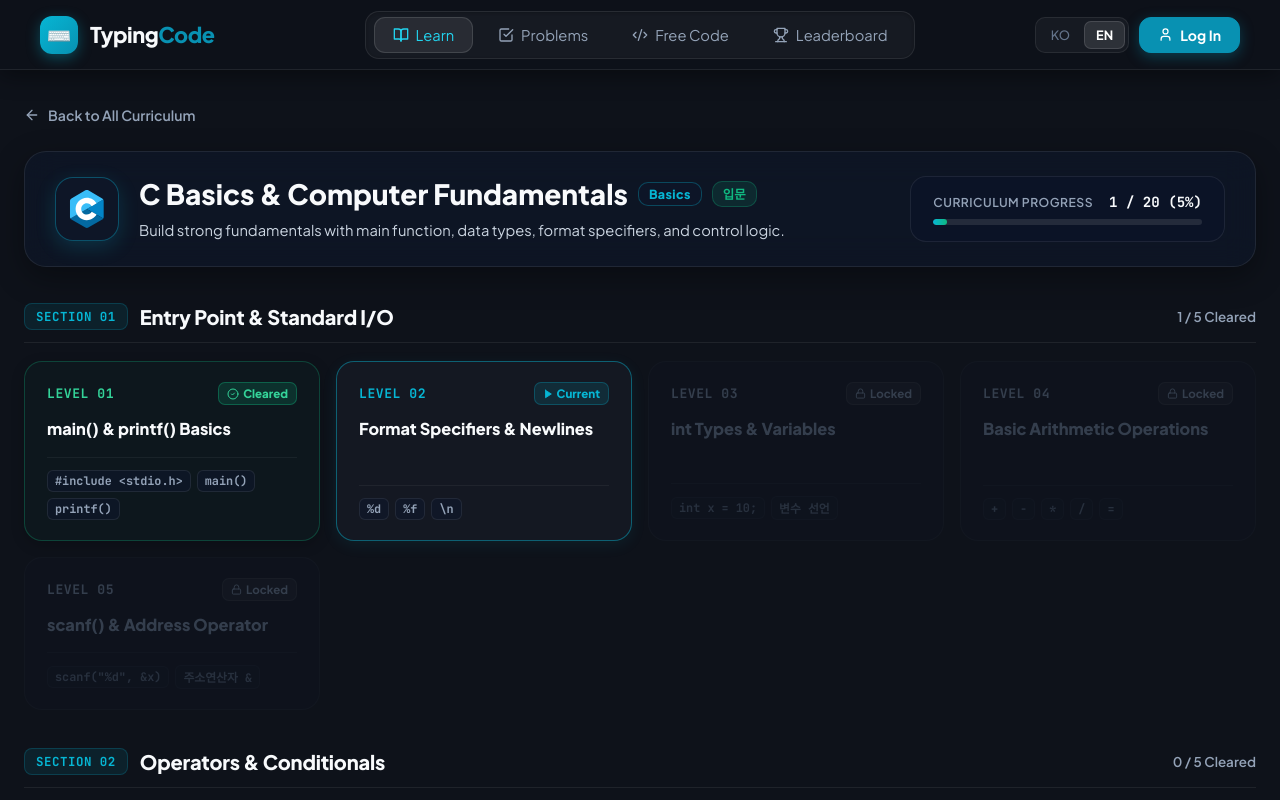
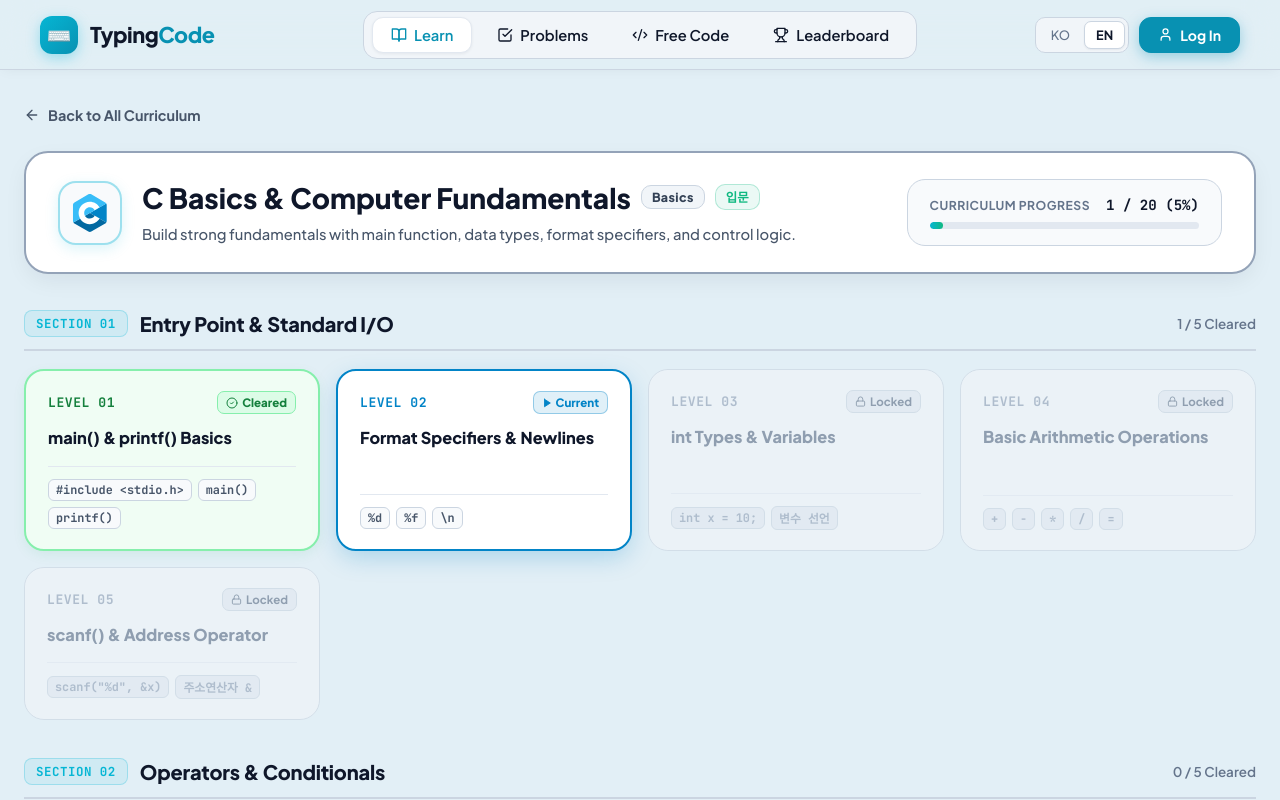
Before and after one commit to iurazilland/TypingCodeV2, a Next.js app: page /practice/c in a window 1280 px wide. Shown: the top 800 px of the page. Built offline with nearby package versions, Linux system fonts and the light colour scheme.

Commit message:
style: apply soft ice-cyan matte theme to languages and level selection pages

```diff
--- a/src/app/practice/[language]/page.tsx
+++ b/src/app/practice/[language]/page.tsx
@@ -124,6 +124,14 @@ export default function StageSelectPage({ params }: StageSelectPageProps) {
     }
   }, [rawLang]);
 
+  // Dynamic matte soft ice-cyan body background for glare-free comfort
+  useEffect(() => {
+    document.body.style.backgroundColor = '#e2eff6';
+    return () => {
+      document.body.style.backgroundColor = '';
+    };
+  }, []);
+
   // Current active level: first uncleared level
   const currentActiveLevel = useMemo(() => {
     for (const sec of sections) {
@@ -149,14 +157,14 @@ export default function StageSelectPage({ params }: StageSelectPageProps) {
             display: 'inline-flex',
             alignItems: 'center',
             gap: '8px',
-            color: '#94a3b8',
-            fontSize: '0.88rem',
-            fontWeight: 600,
+            color: '#475569',
+            fontSize: '0.9rem',
+            fontWeight: 700,
             transition: 'color 0.15s ease',
             textDecoration: 'none',
           }}
-          onMouseEnter={(e) => (e.currentTarget.style.color = '#38bdf8')}
-          onMouseLeave={(e) => (e.currentTarget.style.color = '#94a3b8')}
+          onMouseEnter={(e) => (e.currentTarget.style.color = '#0284c7')}
+          onMouseLeave={(e) => (e.currentTarget.style.color = '#475569')}
         >
           <ArrowLeft size={16} />
           <span>{isEn ? 'Back to All Curriculum' : '전체 언어 학습과정으로 돌아가기'}</span>
@@ -166,12 +174,11 @@ export default function StageSelectPage({ params }: StageSelectPageProps) {
       {/* Course Overview Bento Pod with Learning Progress */}
       <div
         style={{
-          padding: '24px 30px',
-          borderRadius: '22px',
-          background: 'rgba(15, 23, 42, 0.65)',
-          border: '1px solid rgba(255, 255, 255, 0.08)',
-          backdropFilter: 'blur(16px)',
-          boxShadow: '0 10px 30px rgba(0, 0, 0, 0.35)',
+          padding: '26px 32px',
+          borderRadius: '24px',
+          background: '#ffffff',
+          border: '2px solid #94a3b8',
+          boxShadow: '0 8px 24px -4px rgba(15, 23, 42, 0.08)',
           marginBottom: '36px',
           display: 'flex',
           justifyContent: 'space-between',
@@ -187,12 +194,12 @@ export default function StageSelectPage({ params }: StageSelectPageProps) {
               width: '64px',
               height: '64px',
               borderRadius: '18px',
-              background: 'rgba(15, 23, 42, 0.8)',
-              border: `1.5px solid ${matchedTrack.color}60`,
+              background: '#f8fafc',
+              border: `2px solid ${matchedTrack.color}60`,
               display: 'flex',
               alignItems: 'center',
               justifyContent: 'center',
-              boxShadow: `0 6px 20px ${matchedTrack.color}30`,
+              boxShadow: `0 4px 14px ${matchedTrack.color}25`,
               flexShrink: 0,
             }}
           >
@@ -201,16 +208,16 @@ export default function StageSelectPage({ params }: StageSelectPageProps) {
 
           <div style={{ flex: 1, minWidth: 0 }}>
             <div style={{ display: 'flex', alignItems: 'center', gap: '10px', marginBottom: '8px', flexWrap: 'wrap' }}>
-              <h1 style={{ fontSize: 'clamp(1.3rem, 2.2vw, 1.75rem)', fontWeight: 800, color: '#f8fafc', margin: 0 }}>
+              <h1 style={{ fontSize: 'clamp(1.3rem, 2.2vw, 1.75rem)', fontWeight: 800, color: '#0f172a', margin: 0 }}>
                 {isEn ? matchedModule.title_en : matchedModule.title_ko}
               </h1>
               <span
                 style={{
                   padding: '3px 10px',
                   borderRadius: '10px',
-                  background: 'rgba(15, 23, 42, 0.7)',
-                  color: matchedTrack.color,
-                  border: `1px solid ${matchedTrack.color}50`,
+                  background: '#f1f5f9',
+                  color: '#334155',
+                  border: '1px solid #cbd5e1',
                   fontSize: '0.78rem',
                   fontWeight: 800,
                   letterSpacing: '0.03em',
@@ -222,7 +229,7 @@ export default function StageSelectPage({ params }: StageSelectPageProps) {
                 style={{
                   padding: '3px 10px',
                   borderRadius: '10px',
-                  background: `${matchedModule.difficultyColor || '#10b981'}20`,
+                  background: `${matchedModule.difficultyColor || '#10b981'}15`,
                   color: matchedModule.difficultyColor || '#10b981',
                   border: `1px solid ${matchedModule.difficultyColor || '#10b981'}45`,
                   fontSize: '0.78rem',
@@ -233,10 +240,11 @@ export default function StageSelectPage({ params }: StageSelectPageProps) {
               </span>
             </div>
             <p style={{
-              color: '#cbd5e1',
+              color: '#475569',
               fontSize: '0.92rem',
               lineHeight: 1.55,
               margin: 0,
+              fontWeight: 500,
               wordBreak: 'keep-all',
             }}>
               {isEn ? matchedModule.description_en : matchedModule.description_ko}
@@ -247,23 +255,23 @@ export default function StageSelectPage({ params }: StageSelectPageProps) {
         {/* Right: Progress Meter */}
         <div
           style={{
-            background: 'rgba(11, 19, 41, 0.65)',
+            background: '#f8fafc',
             padding: '16px 22px',
-            borderRadius: '16px',
-            border: '1px solid rgba(255, 255, 255, 0.08)',
+            borderRadius: '18px',
+            border: '1.5px solid #cbd5e1',
             flexShrink: 0,
             minWidth: '220px',
           }}
         >
           <div style={{ display: 'flex', alignItems: 'center', justifyContent: 'space-between', gap: '16px', marginBottom: '8px' }}>
-            <span style={{ fontSize: '0.76rem', color: '#94a3b8', fontWeight: 600, letterSpacing: '0.04em' }}>
+            <span style={{ fontSize: '0.76rem', color: '#64748b', fontWeight: 700, letterSpacing: '0.04em' }}>
               {isEn ? 'CURRICULUM PROGRESS' : '학습 달성률'}
             </span>
-            <span style={{ fontSize: '0.88rem', color: '#f8fafc', fontWeight: 800, fontFamily: 'var(--font-mono)' }}>
+            <span style={{ fontSize: '0.88rem', color: '#0f172a', fontWeight: 800, fontFamily: 'var(--font-mono)' }}>
               {clearedCount} / {totalLevelsCount} ({progressPercent}%)
             </span>
           </div>
-          <div style={{ width: '100%', height: '6px', background: 'rgba(255, 255, 255, 0.1)', borderRadius: '4px', overflow: 'hidden' }}>
+          <div style={{ width: '100%', height: '7px', background: '#e2e8f0', borderRadius: '4px', overflow: 'hidden' }}>
             <div
               style={{
                 width: `${progressPercent}%`,
@@ -293,7 +301,7 @@ export default function StageSelectPage({ params }: StageSelectPageProps) {
                   justifyContent: 'space-between',
                   marginBottom: '18px',
                   paddingBottom: '12px',
-                  borderBottom: '1px solid rgba(255, 255, 255, 0.07)',
+                  borderBottom: '2px solid #cbd5e1',
                   flexWrap: 'wrap',
                   gap: '12px',
                 }}
@@ -303,9 +311,9 @@ export default function StageSelectPage({ params }: StageSelectPageProps) {
                     style={{
                       padding: '4px 11px',
                       borderRadius: '8px',
-                      background: isSectionComplete ? 'rgba(16, 185, 129, 0.16)' : `${matchedTrack.color}18`,
-                      color: isSectionComplete ? '#34d399' : matchedTrack.color,
-                      border: `1px solid ${isSectionComplete ? 'rgba(16, 185, 129, 0.35)' : matchedTrack.color + '35'}`,
+                      background: isSectionComplete ? 'rgba(16, 185, 129, 0.12)' : `${matchedTrack.color}15`,
+                      color: isSectionComplete ? '#15803d' : matchedTrack.color,
+                      border: `1.5px solid ${isSectionComplete ? 'rgba(16, 185, 129, 0.4)' : matchedTrack.color + '40'}`,
                       fontFamily: 'var(--font-mono)',
                       fontSize: '0.78rem',
                       fontWeight: 800,
@@ -314,19 +322,19 @@ export default function StageSelectPage({ params }: StageSelectPageProps) {
                   >
                     SECTION 0{section.sectionNumber}
                   </span>
-                  <h2 style={{ fontSize: '1.25rem', fontWeight: 800, color: '#f8fafc', margin: 0, letterSpacing: '-0.01em' }}>
+                  <h2 style={{ fontSize: '1.25rem', fontWeight: 800, color: '#0f172a', margin: 0, letterSpacing: '-0.01em' }}>
                     {isEn ? section.title_en : section.title_ko}
                   </h2>
                 </div>
 
                 <div style={{ display: 'flex', alignItems: 'center', gap: '6px', fontSize: '0.84rem' }}>
                   {isSectionComplete ? (
-                    <span style={{ color: '#34d399', fontWeight: 700, display: 'inline-flex', alignItems: 'center', gap: '5px' }}>
+                    <span style={{ color: '#15803d', fontWeight: 700, display: 'inline-flex', alignItems: 'center', gap: '5px' }}>
                       <CheckCircle2 size={15} />
                       <span>{isEn ? 'Section Complete' : '섹션 완료'}</span>
                     </span>
                   ) : (
-                    <span style={{ color: '#94a3b8', fontWeight: 600 }}>
+                    <span style={{ color: '#64748b', fontWeight: 600 }}>
                       {sectionClearedCount} / {section.levels.length} {isEn ? 'Cleared' : '완료'}
                     </span>
                   )}
@@ -364,33 +372,35 @@ export default function StageSelectPage({ params }: StageSelectPageProps) {
                         justifyContent: 'space-between',
                         minHeight: '138px',
                         padding: '20px 22px',
-                        borderRadius: '18px',
+                        borderRadius: '20px',
                         textDecoration: 'none',
-                        opacity: isLocked ? 0.45 : 1,
+                        opacity: isLocked ? 0.65 : 1,
                         background: isHovered && !isLocked
-                          ? 'rgba(30, 41, 59, 0.85)'
+                          ? '#ffffff'
                           : isCleared
-                          ? 'rgba(16, 185, 129, 0.03)'
+                          ? '#f0fdf4'
                           : isLocked
-                          ? 'rgba(15, 23, 42, 0.4)'
-                          : 'var(--bg-surface, #1e293b)',
+                          ? '#f1f5f9'
+                          : '#ffffff',
                         border: isHovered && !isLocked
-                          ? `1.5px solid ${matchedTrack.color}`
+                          ? '2px solid #0284c7'
                           : isCleared
-                          ? '1px solid rgba(16, 185, 129, 0.28)'
+                          ? '2px solid #86efac'
                           : isCurrent
-                          ? `1.5px solid ${matchedTrack.color}75`
+                          ? '2.5px solid #0284c7'
                           : isLocked
-                          ? '1px solid rgba(255, 255, 255, 0.04)'
-                          : '1px solid rgba(255, 255, 255, 0.08)',
+                          ? '1.5px solid #cbd5e1'
+                          : '2px solid #94a3b8',
                         boxShadow: isHovered && !isLocked
-                          ? `0 12px 28px rgba(0, 0, 0, 0.45), 0 0 20px ${matchedTrack.color}25`
+                          ? '0 14px 30px -4px rgba(2, 132, 199, 0.22), 0 4px 10px rgba(15, 23, 42, 0.05)'
                           : isCurrent
-                          ? `0 4px 16px ${matchedTrack.color}15`
+                          ? '0 8px 24px -2px rgba(2, 132, 199, 0.25)'
+                          : isCleared
+                          ? '0 4px 14px -2px rgba(22, 163, 74, 0.1)'
                           : isLocked
                           ? 'none'
-                          : '0 4px 14px rgba(0, 0, 0, 0.2)',
-                        transform: isHovered && !isLocked ? 'translateY(-4px)' : 'translateY(0)',
+                          : '0 6px 18px -2px rgba(15, 23, 42, 0.06)',
+                        transform: isHovered && !isLocked ? 'translateY(-3px)' : 'translateY(0)',
                         cursor: isLocked ? 'not-allowed' : 'pointer',
                         transition: 'all 0.22s cubic-bezier(0.4, 0, 0.2, 1)',
                       }}
@@ -403,7 +413,7 @@ export default function StageSelectPage({ params }: StageSelectPageProps) {
                               fontFamily: 'var(--font-mono)',
                               fontSize: '0.82rem',
                               fontWeight: 800,
-                              color: isLocked ? '#64748b' : isCleared ? '#34d399' : matchedTrack.color,
+                              color: isLocked ? '#94a3b8' : isCleared ? '#15803d' : '#0284c7',
                               letterSpacing: '0.04em',
                             }}
                           >
@@ -416,9 +426,9 @@ export default function StageSelectPage({ params }: StageSelectPageProps) {
                               style={{
                                 padding: '3px 8px',
                                 borderRadius: '7px',
-                                background: 'rgba(16, 185, 129, 0.16)',
-                                color: '#34d399',
-                                border: '1px solid rgba(16, 185, 129, 0.35)',
+                                background: '#dcfce7',
+                                color: '#15803d',
+                                border: '1px solid #86efac',
                                 fontSize: '0.72rem',
                                 fontWeight: 800,
                                 display: 'inline-flex',
@@ -434,9 +444,9 @@ export default function StageSelectPage({ params }: StageSelectPageProps) {
                               style={{
                                 padding: '3px 8px',
                                 borderRadius: '7px',
-                                background: `${matchedTrack.color}20`,
-                                color: matchedTrack.color,
-                                border: `1px solid ${matchedTrack.color}45`,
+                                background: 'rgba(2, 132, 199, 0.12)',
+                                color: '#0284c7',
+                                border: '1px solid rgba(2, 132, 199, 0.35)',
                                 fontSize: '0.72rem',
                                 fontWeight: 800,
                                 display: 'inline-flex',
@@ -452,9 +462,9 @@ export default function StageSelectPage({ params }: StageSelectPageProps) {
                               style={{
                                 padding: '3px 8px',
                                 borderRadius: '7px',
-                                background: 'rgba(255, 255, 255, 0.04)',
+                                background: '#e2e8f0',
                                 color: '#64748b',
-                                border: '1px solid rgba(255, 255, 255, 0.06)',
+                                border: '1px solid #cbd5e1',
                                 fontSize: '0.72rem',
                                 fontWeight: 700,
                                 display: 'inline-flex',
@@ -473,7 +483,7 @@ export default function StageSelectPage({ params }: StageSelectPageProps) {
                           style={{
                             fontSize: '1.02rem',
                             fontWeight: 800,
-                            color: isLocked ? '#64748b' : '#f8fafc',
+                            color: isLocked ? '#64748b' : '#0f172a',
                             lineHeight: 1.45,
                             margin: 0,
                             wordBreak: 'keep-all',
@@ -492,7 +502,7 @@ export default function StageSelectPage({ params }: StageSelectPageProps) {
                             alignItems: 'center',
                             gap: '6px',
                             flexWrap: 'wrap',
-                            borderTop: isLocked ? '1px solid rgba(255, 255, 255, 0.03)' : '1px solid rgba(255, 255, 255, 0.05)',
+                            borderTop: '1px solid #e2e8f0',
                             paddingTop: '12px',
                           }}
                         >
@@ -503,9 +513,9 @@ export default function StageSelectPage({ params }: StageSelectPageProps) {
                                 fontFamily: 'var(--font-mono)',
                                 fontSize: '0.74rem',
                                 fontWeight: 700,
-                                color: isLocked ? '#475569' : isHovered ? '#38bdf8' : '#94a3b8',
-                                background: isLocked ? 'rgba(15, 23, 42, 0.4)' : 'rgba(15, 23, 42, 0.7)',
-                                border: isLocked ? '1px solid rgba(255, 255, 255, 0.03)' : '1px solid rgba(255, 255, 255, 0.08)',
+                                color: isLocked ? '#94a3b8' : isHovered ? '#0284c7' : '#475569',
+                                background: isLocked ? '#e2e8f0' : '#f8fafc',
+                                border: '1px solid #cbd5e1',
                                 padding: '2px 7px',
                                 borderRadius: '6px',
                                 whiteSpace: 'nowrap',
--- a/src/components/Navbar.tsx
+++ b/src/components/Navbar.tsx
@@ -21,7 +21,11 @@ export default function Navbar() {
     return null;
   }
 
-  const isHomePage = pathname === '/';
+  const isLightPage =
+    pathname === '/' ||
+    pathname === '/languages' ||
+    pathname?.startsWith('/learn') ||
+    (pathSegments[0] === 'practice' && pathSegments.length <= 2);
 
   const openLogin = () => {
     setAuthModalTab('login');
@@ -59,14 +63,14 @@ export default function Navbar() {
   return (
     <>
       <header
-        className={`navbar-header ${isHomePage ? 'navbar-header-home' : ''}`}
+        className={`navbar-header ${isLightPage ? 'navbar-header-home' : ''}`}
         style={
-          isHomePage
+          isLightPage
             ? {
-                background: 'rgba(255, 255, 255, 0.92)',
+                background: 'rgba(226, 239, 246, 0.9)',
                 backdropFilter: 'blur(16px)',
                 WebkitBackdropFilter: 'blur(16px)',
-                borderBottom: '1px solid #e2e8f0',
+                borderBottom: '1px solid #cbd5e1',
                 boxShadow: '0 2px 12px -2px rgba(15, 23, 42, 0.05)',
               }
             : undefined
@@ -96,7 +100,7 @@ export default function Navbar() {
                 fontSize: '1.35rem',
                 fontWeight: 800,
                 letterSpacing: '-0.5px',
-                color: isHomePage ? '#0f172a' : '#f8fafc',
+                color: isLightPage ? '#0f172a' : '#f8fafc',
                 whiteSpace: 'nowrap',
               }}
             >
@@ -121,11 +125,11 @@ export default function Navbar() {
               display: 'flex',
               alignItems: 'center',
               gap: '6px',
-              background: isHomePage ? '#f1f5f9' : 'rgba(255, 255, 255, 0.04)',
-              border: isHomePage ? '1px solid #e2e8f0' : '1px solid rgba(255, 255, 255, 0.08)',
+              background: isLightPage ? '#f1f5f9' : 'rgba(255, 255, 255, 0.04)',
+              border: isLightPage ? '1px solid #cbd5e1' : '1px solid rgba(255, 255, 255, 0.08)',
               padding: '5px 8px',
               borderRadius: '14px',
-              boxShadow: isHomePage ? 'none' : 'inset 0 1px 3px rgba(0, 0, 0, 0.2)',
+              boxShadow: isLightPage ? 'none' : 'inset 0 1px 3px rgba(0, 0, 0, 0.2)',
             }}
           >
             {navItems.map((item) => {
@@ -152,8 +156,8 @@ export default function Navbar() {
             style={{
               display: 'flex',
               alignItems: 'center',
-              background: isHomePage ? '#f1f5f9' : 'rgba(255, 255, 255, 0.04)',
-              border: isHomePage ? '1px solid #e2e8f0' : '1px solid rgba(255, 255, 255, 0.08)',
+              background: isLightPage ? '#f1f5f9' : 'rgba(255, 255, 255, 0.04)',
+              border: isLightPage ? '1px solid #cbd5e1' : '1px solid rgba(255, 255, 255, 0.08)',
               borderRadius: '10px',
               padding: '3px',
               gap: '2px',
@@ -168,28 +172,28 @@ export default function Navbar() {
                 borderRadius: '7px',
                 border:
                   language === 'ko'
-                    ? isHomePage
-                      ? '1px solid #e2e8f0'
+                    ? isLightPage
+                      ? '1px solid #cbd5e1'
                       : '1px solid rgba(255, 255, 255, 0.12)'
                     : '1px solid transparent',
                 background:
                   language === 'ko'
-                    ? isHomePage
+                    ? isLightPage
                       ? '#ffffff'
                       : 'rgba(255, 255, 255, 0.1)'
                     : 'transparent',
                 color:
                   language === 'ko'
-                    ? isHomePage
+                    ? isLightPage
                       ? '#0f172a'
                       : '#ffffff'
-                    : isHomePage
+                    : isLightPage
                     ? '#64748b'
                     : '#64748b',
                 fontWeight: language === 'ko' ? 700 : 500,
                 fontSize: '0.8rem',
                 cursor: 'pointer',
-                boxShadow: language === 'ko' && isHomePage ? '0 1px 2px rgba(15, 23, 42, 0.06)' : 'none',
+                boxShadow: language === 'ko' && isLightPage ? '0 1px 2px rgba(15, 23, 42, 0.06)' : 'none',
                 transition: 'all 0.15s ease',
               }}
             >
@@ -203,28 +207,28 @@ export default function Navbar() {
                 borderRadius: '7px',
                 border:
                   language === 'en'
-                    ? isHomePage
-                      ? '1px solid #e2e8f0'
+                    ? isLightPage
+                      ? '1px solid #cbd5e1'
                       : '1px solid rgba(255, 255, 255, 0.12)'
                     : '1px solid transparent',
                 background:
                   language === 'en'
-                    ? isHomePage
+                    ? isLightPage
                       ? '#ffffff'
                       : 'rgba(255, 255, 255, 0.1)'
                     : 'transparent',
                 color:
                   language === 'en'
-                    ? isHomePage
+                    ? isLightPage
                       ? '#0f172a'
                       : '#ffffff'
-                    : isHomePage
+                    : isLightPage
                     ? '#64748b'
                     : '#64748b',
                 fontWeight: language === 'en' ? 700 : 500,
                 fontSize: '0.8rem',
                 cursor: 'pointer',
-                boxShadow: language === 'en' && isHomePage ? '0 1px 2px rgba(15, 23, 42, 0.06)' : 'none',
+                boxShadow: language === 'en' && isLightPage ? '0 1px 2px rgba(15, 23, 42, 0.06)' : 'none',
                 transition: 'all 0.15s ease',
               }}
             >
--- a/src/styles/globals.css
+++ b/src/styles/globals.css
@@ -211,6 +211,21 @@ button {
   transform: translateY(-4px);
   border-color: var(--border-highlight);
   box-shadow: 0 16px 36px rgba(0, 0, 0, 0.35);
+}
+
+/* Light Mode Matte High-Contrast Card System */
+.light-mode-card {
+  background: #ffffff !important;
+  border: 2px solid #94a3b8;
+  border-radius: 22px;
+  box-shadow: 0 8px 24px -4px rgba(15, 23, 42, 0.08);
+  transition: transform 0.22s cubic-bezier(0.4, 0, 0.2, 1), border-color 0.22s cubic-bezier(0.4, 0, 0.2, 1), box-shadow 0.22s cubic-bezier(0.4, 0, 0.2, 1);
+}
+
+.light-mode-card:hover {
+  transform: translateY(-4px) !important;
+  border-color: #0284c7 !important;
+  box-shadow: 0 16px 36px -4px rgba(2, 132, 199, 0.2), 0 4px 12px rgba(15, 23, 42, 0.06) !important;
 }
 
 /* Custom friendly scrollbar */
@@ -609,10 +624,10 @@ button {
   height: 180px;
   padding: 18px 14px;
   background: #ffffff;
-  border: 1.5px solid #e2e8f0;
+  border: 2px solid #94a3b8;
   border-radius: 20px;
   text-decoration: none;
-  box-shadow: 0 4px 16px -2px rgba(15, 23, 42, 0.06), 0 2px 4px -1px rgba(15, 23, 42, 0.03);
+  box-shadow: 0 6px 16px -2px rgba(15, 23, 42, 0.08), 0 2px 6px -1px rgba(15, 23, 42, 0.04);
   transition: transform 0.22s cubic-bezier(0.16, 1, 0.3, 1), box-shadow 0.22s ease, border-color 0.22s ease;
   cursor: pointer;
   user-select: none;
@@ -621,9 +636,9 @@ button {
 }
 
 .curriculum-square-card:hover {
-  transform: translateY(-6px) scale(1.02);
+  transform: translateY(-6px) scale(1.03);
   border-color: #0284c7;
-  box-shadow: 0 16px 32px -6px rgba(14, 165, 233, 0.16), 0 4px 12px -2px rgba(15, 23, 42, 0.06);
+  box-shadow: 0 16px 36px -6px rgba(14, 165, 233, 0.2), 0 4px 12px rgba(15, 23, 42, 0.08);
 }
 
 /* ==========================================================================
```
Also changed, not shown: src/app/languages/page.tsx (+131 -112 lines), src/app/learn/[language]/page.tsx (+37 -29 lines), src/components/Footer.tsx (added, +148 -0 lines).
